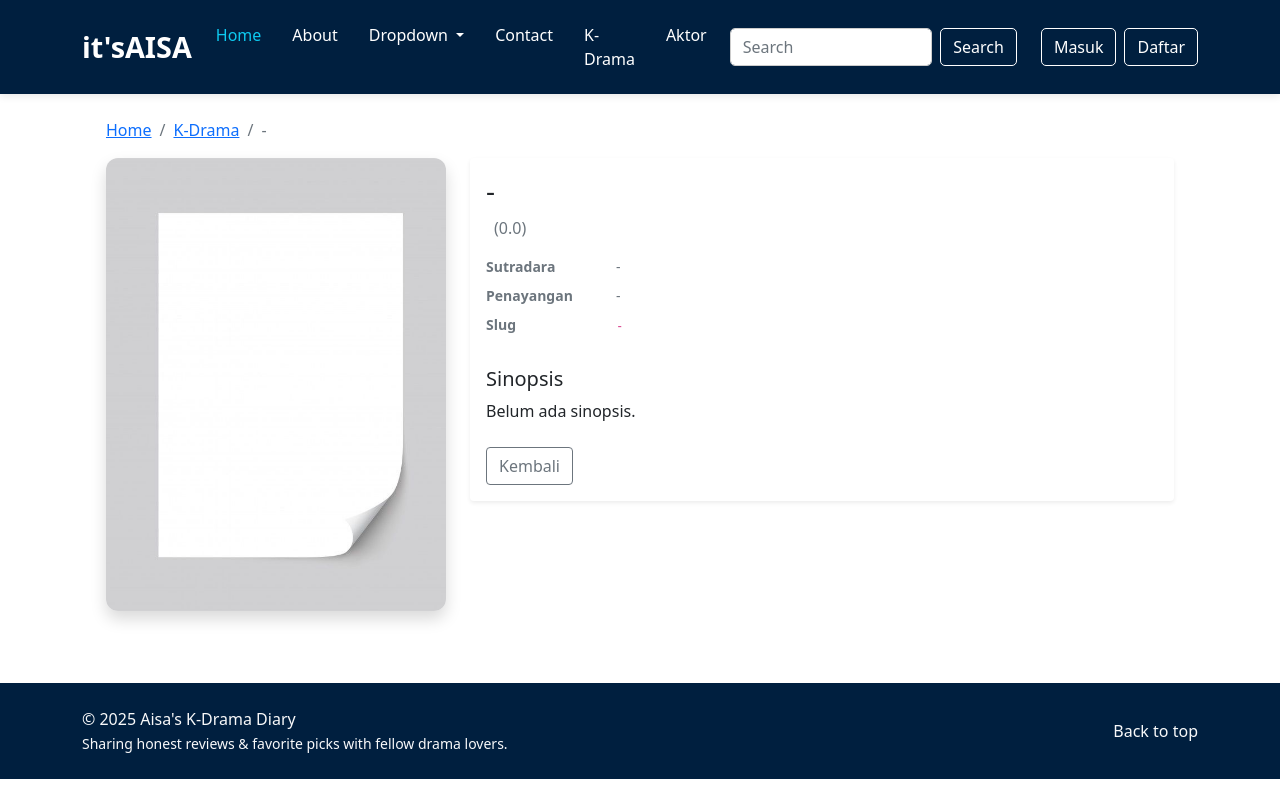
After one commit to aisadwyns/kdrama-dairy, a CodeIgniter 4 app: the page made by app/Views/pages/review.php in a window 1280 px wide. The commit adds this page. Run offline with PHP 8.4 and a stand-in for CodeIgniter, Linux system fonts and the light colour scheme; the template is opened without the code that fills it: most values are stand-ins (such as "Sample title", 1, 10 or a date in 2020); some libraries are stand-ins or nearby versions.

Commit message:
halaman review semetara

```diff
--- a/app/Config/Routes.php
+++ b/app/Config/Routes.php
@@ -17,3 +17,4 @@ $routes->post('/kdrama/save', 'KDrama::save');
 $routes->post('/kdrama/save/(:num)', 'Kdrama::update/$1');
 $routes->delete('kdrama/(:num)', 'KDrama::delete/$1');
 $routes->get('/kdrama/(:any)', 'KDrama::detail/$1');
+$routes->get('pages/(:segment)', 'Pages::detail/$1');
--- a/app/Controllers/Pages.php
+++ b/app/Controllers/Pages.php
@@ -59,13 +59,13 @@ class Pages extends BaseController
     {
         $data = [
             'title'  => 'Detail KDrama',
-            'kdrama' => $this->pagesModel->getPages($slug) // pastikan sudah JOIN kategori (lihat Model di bawah)
+            'kdrama' => $this->pagesModel->getKDrama($slug) // <-- ganti getPages -> getKDrama
         ];
 
         if (empty($data['kdrama'])) {
             throw new \CodeIgniter\Exceptions\PageNotFoundException('Judul drama ' . $slug . ' tidak ditemukan.');
         }
 
-        return view('kdrama/detail', $data);
+        return view('pages/review', $data);
     }
 }
--- a/app/Views/pages/home.php
+++ b/app/Views/pages/home.php
@@ -39,7 +39,7 @@
                             </div><br><?= $k['deskripsi']; ?></p>
                         </div>
                         <div class="card-footer bg-white border-0">
-                            <a href="#" class="btn btn-sm btn-outline-primary">Read Full Review</a>
+                            <a href="/pages/<?= $k['slug']; ?>" class="btn btn-sm btn-outline-primary">Read Full Review</a>
                         </div>
                     </div>
                 </div>
--- /dev/null
+++ b/app/Views/pages/review.php
@@ -0,0 +1,107 @@
+<?php
+// helper aman HTML sederhana
+if (!function_exists('h')) {
+    function h($s)
+    {
+        return htmlspecialchars((string)$s, ENT_QUOTES, 'UTF-8');
+    }
+}
+
+// ambil data
+$k = $kdrama ?? [];
+$titlePage = $title ?? 'Detail KDrama';
+
+// hitung bintang (jika rate decimal, bulatkan ke bawah untuk ikon)
+$rateNum = isset($k['rate']) && $k['rate'] !== null ? (float)$k['rate'] : 0;
+$fullStars = (int) floor($rateNum);
+$halfStar  = ($rateNum - $fullStars) >= 0.5;
+$emptyStars = 5 - $fullStars - ($halfStar ? 1 : 0);
+
+// fallback poster
+$poster = !empty($k['poster']) ? $k['poster'] : 'default.jpg';
+// kalau poster di folder public/img
+$posterUrl = base_url('img/' . $poster);
+?>
+
+<?= $this->extend('layout/template'); ?>
+
+<?= $this->section('content'); ?>
+<div class="container">
+    <div class="row">
+        <div class="col">
+
+            <div class="container py-4">
+                <!-- breadcrumb -->
+                <nav aria-label="breadcrumb">
+                    <ol class="breadcrumb">
+                        <li class="breadcrumb-item"><a href="<?= site_url('/') ?>">Home</a></li>
+                        <li class="breadcrumb-item"><a href="<?= site_url('/kdrama') ?>">K-Drama</a></li>
+                        <li class="breadcrumb-item active" aria-current="page"><?= h($k['judul'] ?? '-') ?></li>
+                    </ol>
+                </nav>
+
+                <div class="row g-4">
+                    <div class="col-lg-4">
+                        <img src="<?= h($posterUrl) ?>" alt="<?= h($k['judul'] ?? 'Poster') ?>" class="poster shadow">
+                    </div>
+
+                    <div class="col-lg-8">
+                        <div class="card shadow-sm border-0">
+                            <div class="card-body">
+                                <h1 class="h3 mb-2"><?= h($k['judul'] ?? '-') ?></h1>
+
+                                <!-- rating -->
+                                <div class="d-flex align-items-center gap-2 mb-3 star-lg">
+                                    <div>
+                                        <?php for ($i = 0; $i < $fullStars; $i++): ?>
+                                            <i class="fa-solid fa-star text-warning"></i>
+                                        <?php endfor; ?>
+                                        <?php if ($halfStar): ?>
+                                            <i class="fa-solid fa-star-half-stroke text-warning"></i>
+                                        <?php endif; ?>
+                                        <?php for ($i = 0; $i < $emptyStars; $i++): ?>
+                                            <i class="fa-regular fa-star text-warning"></i>
+                                        <?php endfor; ?>
+                                    </div>
+                                    <span class="text-muted">(<?= number_format($rateNum, 1) ?>)</span>
+                                </div>
+
+                                <!-- kategori -->
+                                <?php if (!empty($k['nama_kategori'])): ?>
+                                    <span class="badge text-bg-primary badge-cat mb-3"><?= h($k['nama_kategori']) ?></span>
+                                <?php endif; ?>
+
+                                <!-- meta -->
+                                <dl class="row meta small text-muted">
+                                    <dt class="col-sm-3">Sutradara</dt>
+                                    <dd class="col-sm-9"><?= h($k['sutradara'] ?? '-') ?></dd>
+                                    <dt class="col-sm-3">Penayangan</dt>
+                                    <dd class="col-sm-9"><?= h($k['penayangan'] ?? '-') ?></dd>
+                                    <?php if (isset($k['tahun_tayang'])): ?>
+                                        <dt class="col-sm-3">Tahun Tayang</dt>
+                                        <dd class="col-sm-9"><?= h($k['tahun_tayang']) ?></dd>
+                                    <?php endif; ?>
+                                    <dt class="col-sm-3">Slug</dt>
+                                    <dd class="col-sm-9"><code><?= h($k['slug'] ?? '-') ?></code></dd>
+                                </dl>
+
+                                <!-- deskripsi / sinopsis -->
+                                <h2 class="h5 mt-4">Sinopsis</h2>
+                                <p class="mb-0"><?= nl2br(h($k['deskripsi'] ?? 'Belum ada sinopsis.')) ?></p>
+
+                                <div class="d-flex gap-2 mt-4">
+                                    <a href="<?= site_url('/kdrama') ?>" class="btn btn-outline-secondary">
+                                        <i class="fa-solid fa-arrow-left"></i> Kembali
+                                    </a>
+
+                                </div>
+                            </div>
+                        </div>
+                    </div>
+                </div>
+            </div>
+
+        </div>
+    </div>
+</div>
+<?= $this->endSection(); ?>
--- a/public/css/style.css
+++ b/public/css/style.css
@@ -122,3 +122,26 @@
   padding: 0 12px;
   margin-bottom: 1.5rem;
 }
+.poster {
+  width: 100%;
+  max-width: 420px;
+  aspect-ratio: 3/4;
+  object-fit: cover;
+  border-radius: 12px;
+}
+
+.badge-cat {
+  font-weight: 500;
+}
+
+.meta dt {
+  width: 130px;
+}
+
+.meta dd {
+  margin-left: 0;
+}
+
+.star-lg i {
+  font-size: 1.1rem;
+}
```
